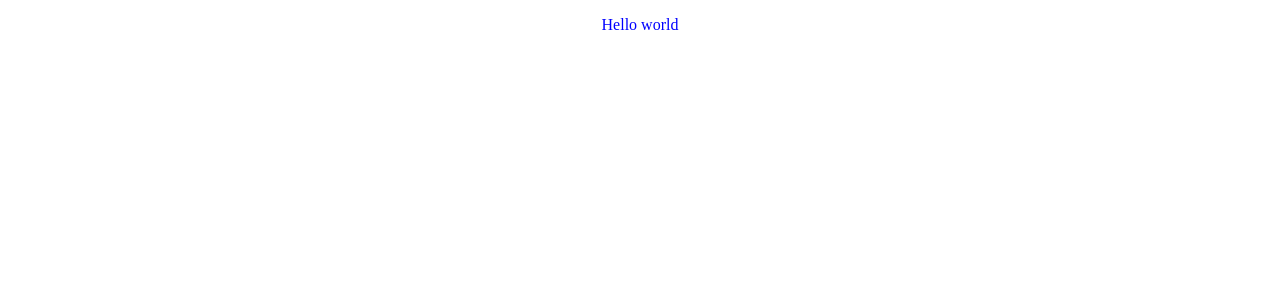
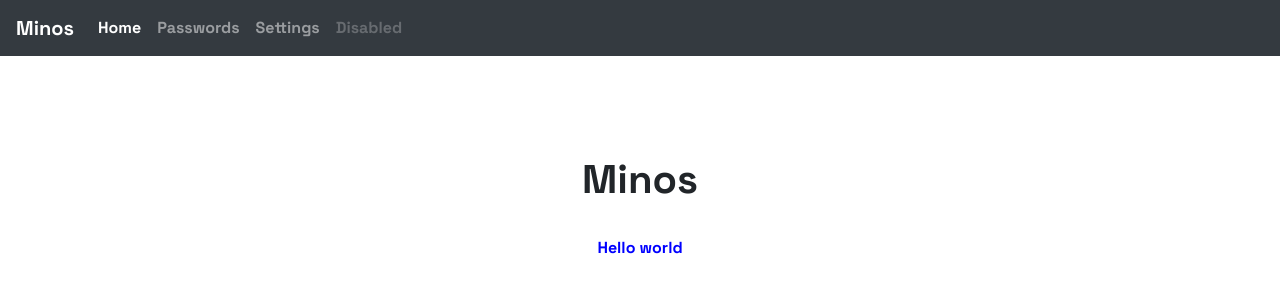
Before and after one commit to PrestizniKB/MinosWeb, a plain HTML site: page index.html in a window 1280 px wide. Drawn offline with nearby package versions, Linux system fonts and the light colour scheme.

Commit message:
Added basic navigation (doesnt work yet)

```diff
--- a/assetes/css/style.css
+++ b/assetes/css/style.css
@@ -1,4 +1,10 @@
 p {
+    text-align: center;
     color: blue;
+}
+
+h1 {
     text-align: center;
+    justify-content: center;
+    padding-top: 100px;
 }
--- a/index.html
+++ b/index.html
@@ -5,9 +5,42 @@
     <meta http-equiv="X-UA-Compatible" content="IE=edge">
     <meta name="viewport" content="width=device-width, initial-scale=1.0">
     <title>Minos - Password Manager</title>
-    <link rel="stylesheet", type="text/css", href="/assetes/css/style.css">
+    <link rel="stylesheet" type="text/css" href="/assetes/css/style.css">
+    <link href="https://fonts.googleapis.com/css2?family=Space+Grotesk:wght@700&display=swap" rel="stylesheet">
+    <link rel="stylesheet" href="https://stackpath.bootstrapcdn.com/bootstrap/4.3.1/css/bootstrap.min.css" integrity="sha384-ggOyR0iXCbMQv3Xipma34MD+dH/1fQ784/j6cY/iJTQUOhcWr7x9JvoRxT2MZw1T" crossorigin="anonymous">
+    <script src="https://code.jquery.com/jquery-3.3.1.slim.min.js" integrity="sha384-q8i/X+965DzO0rT7abK41JStQIAqVgRVzpbzo5smXKp4YfRvH+8abtTE1Pi6jizo" crossorigin="anonymous"></script>
+    <script src="https://cdnjs.cloudflare.com/ajax/libs/popper.js/1.14.7/umd/popper.min.js" integrity="sha384-UO2eT0CpHqdSJQ6hJty5KVphtPhzWj9WO1clHTMGa3JDZwrnQq4sF86dIHNDz0W1" crossorigin="anonymous"></script>
+    <script src="https://stackpath.bootstrapcdn.com/bootstrap/4.3.1/js/bootstrap.min.js" integrity="sha384-JjSmVgyd0p3pXB1rRibZUAYoIIy6OrQ6VrjIEaFf/nJGzIxFDsf4x0xIM+B07jRM" crossorigin="anonymous"></script>
+    <style>
+       body {
+            font-family: 'Space Grotesk', sans-serif;
+       }
+    </style>
 </head>
 <body>
+    <nav class="navbar navbar-expand-lg navbar-dark bg-dark">
+        <a class="navbar-brand" href="#">Minos</a>
+        <button class="navbar-toggler" type="button" data-toggle="collapse" data-target="#navbarNav" aria-controls="navbarNav" aria-expanded="false" aria-label="Toggle navigation">
+          <span class="navbar-toggler-icon"></span>
+        </button>
+        <div class="collapse navbar-collapse" id="navbarNav">
+          <ul class="navbar-nav">
+            <li class="nav-item active">
+              <a class="nav-link" href="#">Home <span class="sr-only">(current)</span></a>
+            </li>
+            <li class="nav-item">
+              <a class="nav-link" href="#">Passwords</a>
+            </li>
+            <li class="nav-item">
+              <a class="nav-link" href="#">Settings</a>
+            </li>
+            <li class="nav-item">
+              <a class="nav-link disabled" href="#">Disabled</a>
+            </li>
+          </ul>
+        </div>
+    </nav>
+    <h1><b>Minos</b></h1></br>
     <p>Hello world</p>
 </body>
 </html>
```
